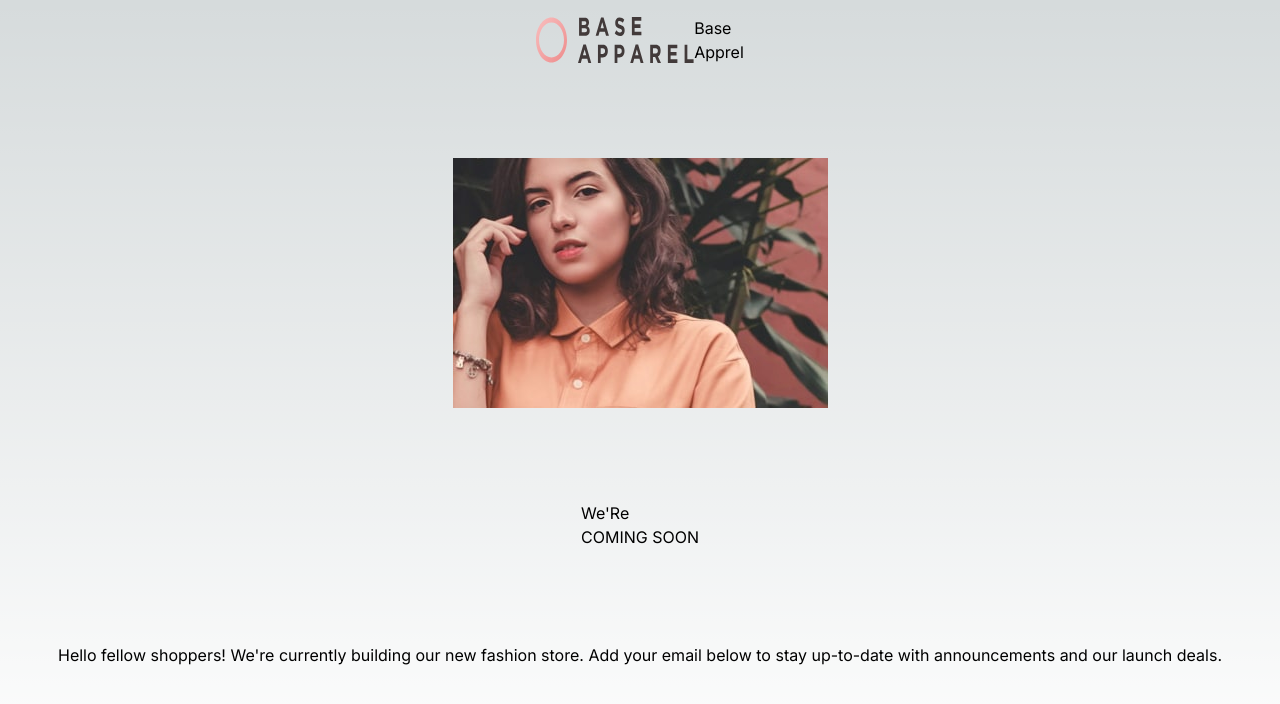
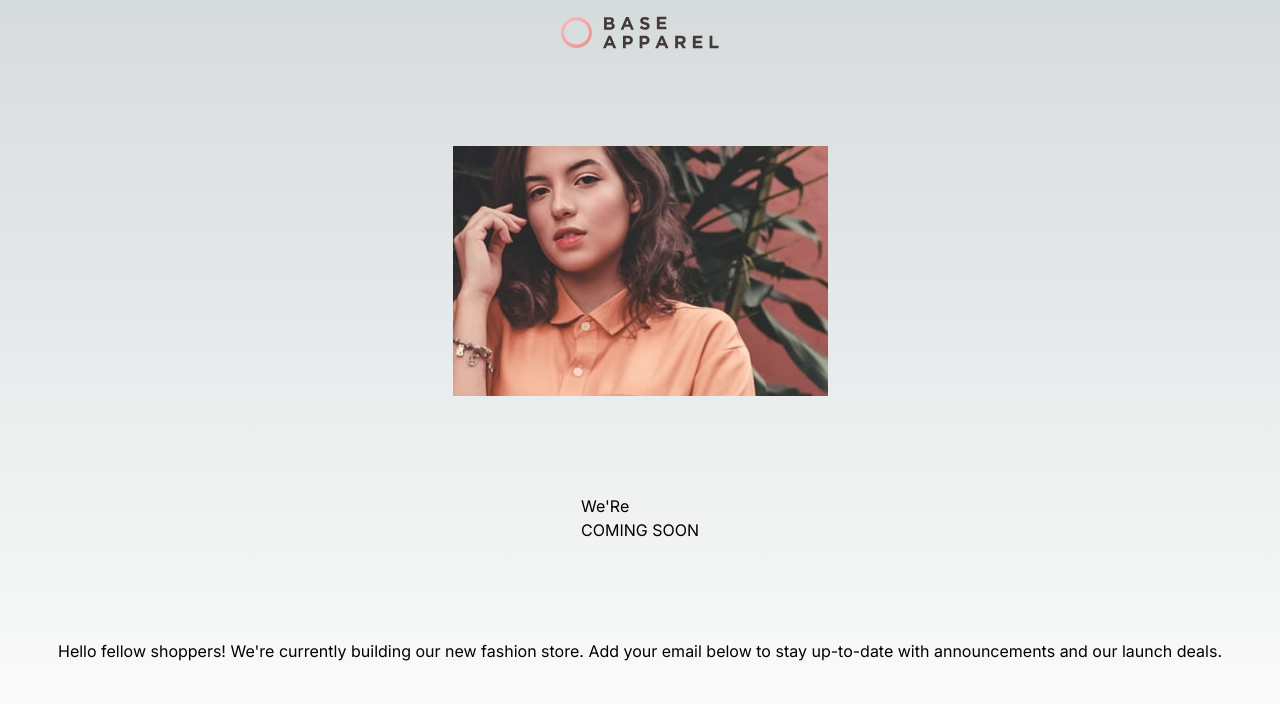
Before and after one commit to theisolatedmonk/base-apparel-coming-soon-page, a Next.js app: page / in a window 1280 px wide. Shown: the top 704 px of the page. Built offline with nearby package versions, Linux system fonts and the light colour scheme.

Commit message:
arroe-img-imported

```diff
--- a/src/app/page.tsx
+++ b/src/app/page.tsx
@@ -2,6 +2,8 @@ import Image from 'next/image'
 import logo from '@/images/logo.svg'
 import heroMobile from '@/images/hero-mobile.jpg'
 import heroDesktop from '@/images/hero-desktop.jpg'
+import error from '@/images/icon-error.svg'
+import arrow from '@/images/icon-arrow.svg'
 
 export default function Home() {
   return (
@@ -9,10 +11,7 @@ export default function Home() {
 
 <div className="flex">
   <Image src={logo} alt={''}/>
-  <div className="flex flex-col">
-    <p>Base</p>
-    <p>Apprel</p>
-  </div>
+
 </div>
 
 <Image src={heroMobile} alt={''}/>
@@ -23,7 +22,9 @@ export default function Home() {
 
 <p className="">Hello fellow shoppers! We're currently building our new fashion store. Add your email below to stay up-to-date with announcements and our launch deals.</p>
 <div className=" flex">
-  <input type="email"  className=' rounded-lg'/>
+  <input type="email"  className=' rounded-lg outline-none'/>
+  <Image src={arrow} alt={''}/>
+
 </div>
     </main>
   )
```
